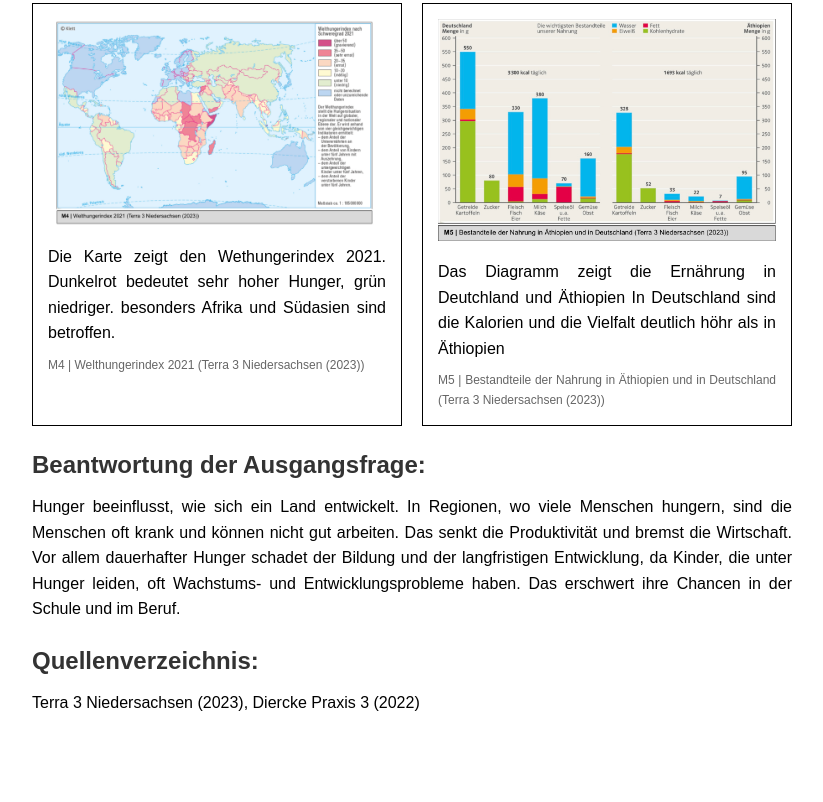
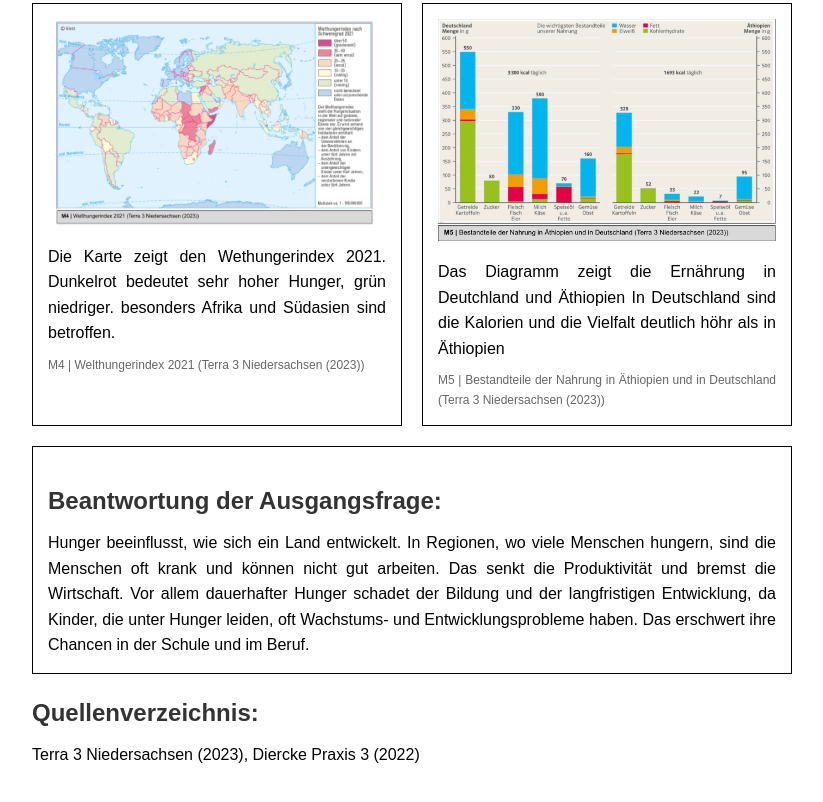
Before and after one commit to Moaziz-08/Hunger-Handout, a plain HTML site: page index.html in a window 1280 px wide. Shown: the part 697-1499 px from the top of the page, without its empty margins (228-1051 px from the left). Before the commit the page ends 1453 px from the top, so only its background shows below. Drawn offline with Linux system fonts and the light colour scheme.

Commit message:
Update styles.css

```diff
--- a/styles.css
+++ b/styles.css
@@ -42,7 +42,7 @@ main h2 {
     margin-bottom: 20px;
 }
 
-.text-block, .image, .diagram {
+.text-block, .image, .diagram, .antwort-ausgangsfrage {
     border: 1px solid #000;
     padding: 15px;
     position: relative;
@@ -86,3 +86,11 @@ main h2 {
     color: darkblue;
     font-style: italic;
 }
+/* Blocksatz für Absätze */
+p {
+    text-align: justify;
+}
+/* Blocksatz für die Klasse "justified-text" */
+.justified-text {
+    text-align: justify;
+}
```
